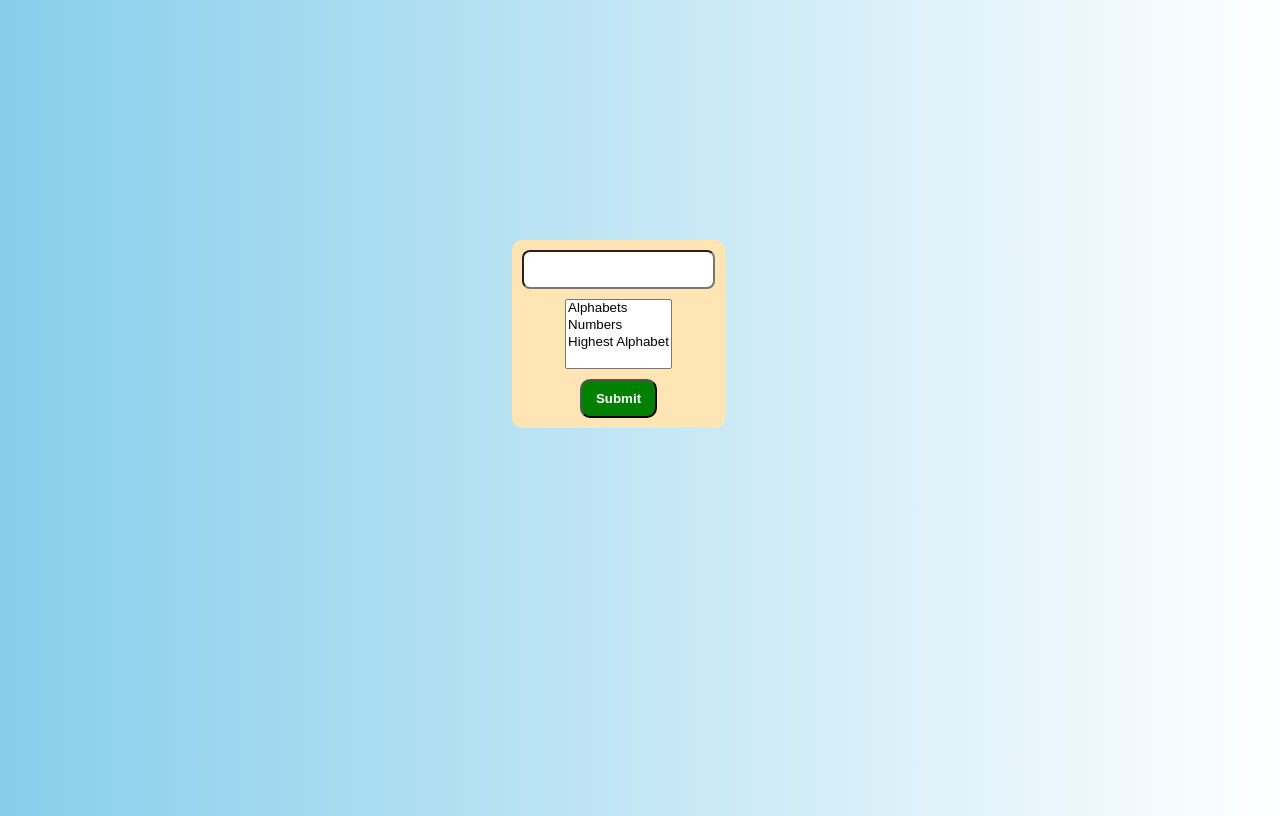
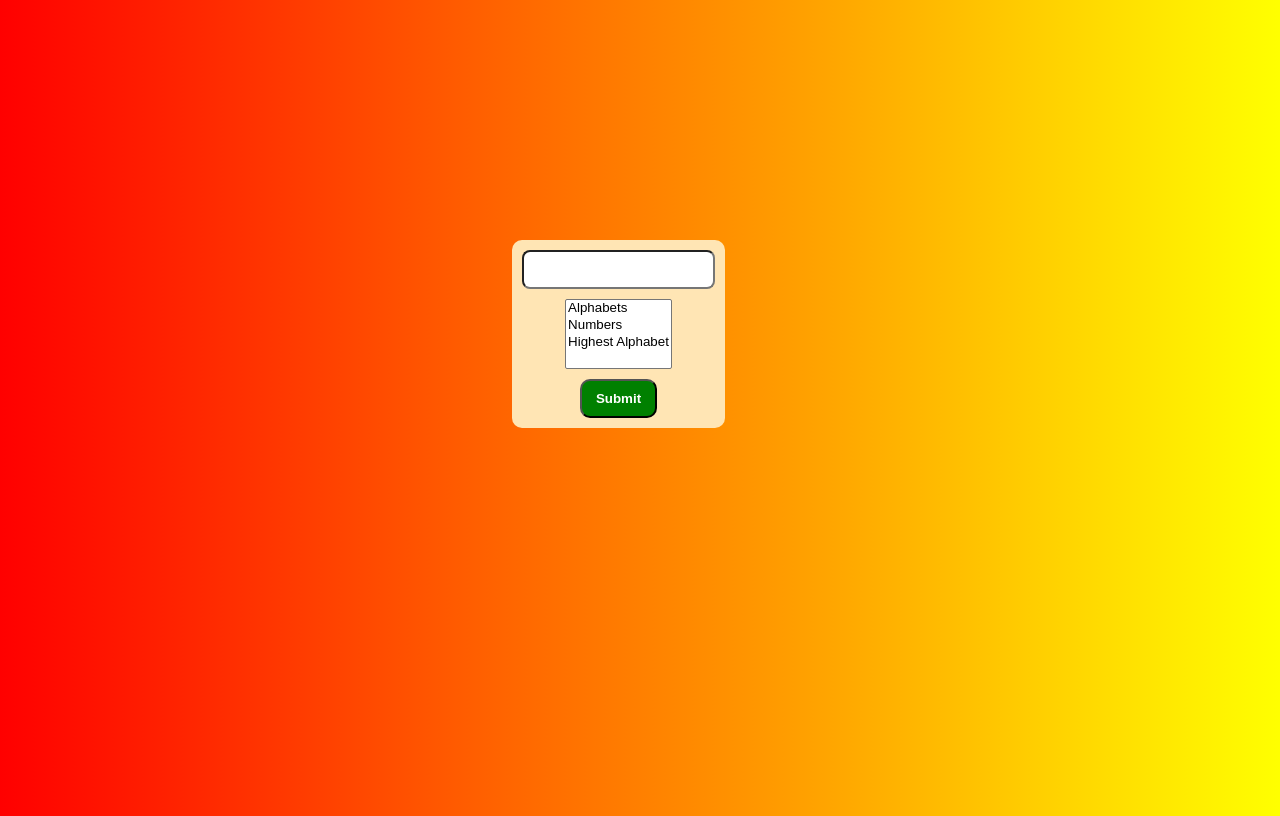
Before and after one commit to Ishikaselenophile/Webdev, a Python web app: template templates/index.html in a window 1280 px wide. Run offline with Jinja, Linux system fonts and the light colour scheme; the template is opened without the code that fills it, so the values that code supplies are empty.

Commit message:
Update index.html

```diff
--- a/templates/index.html
+++ b/templates/index.html
@@ -17,7 +17,7 @@
             align-items:center
         }
         body{
-            background-image:linear-gradient(to right, skyblue, white);
+            background-image:linear-gradient(to right, red, yellow);
             background-repeat:no-repeat;
             height:100vh;
         }
```
